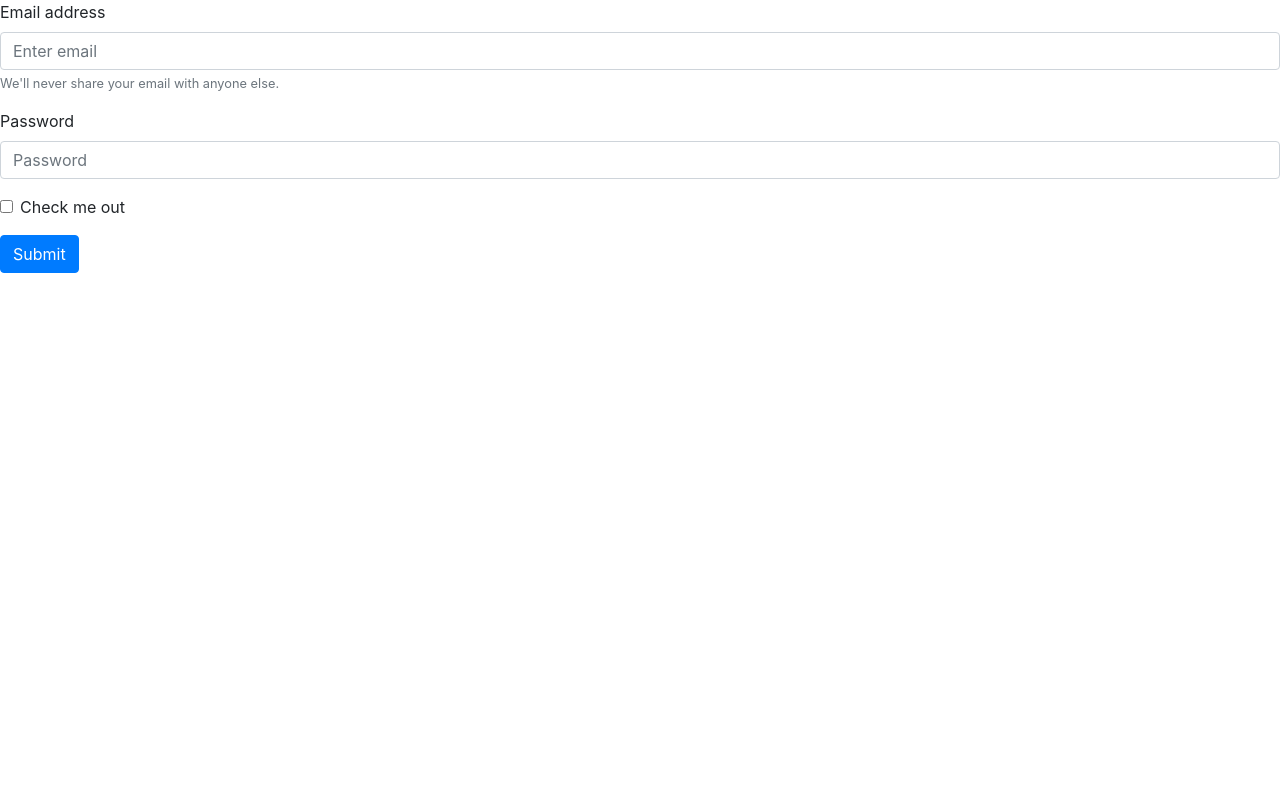
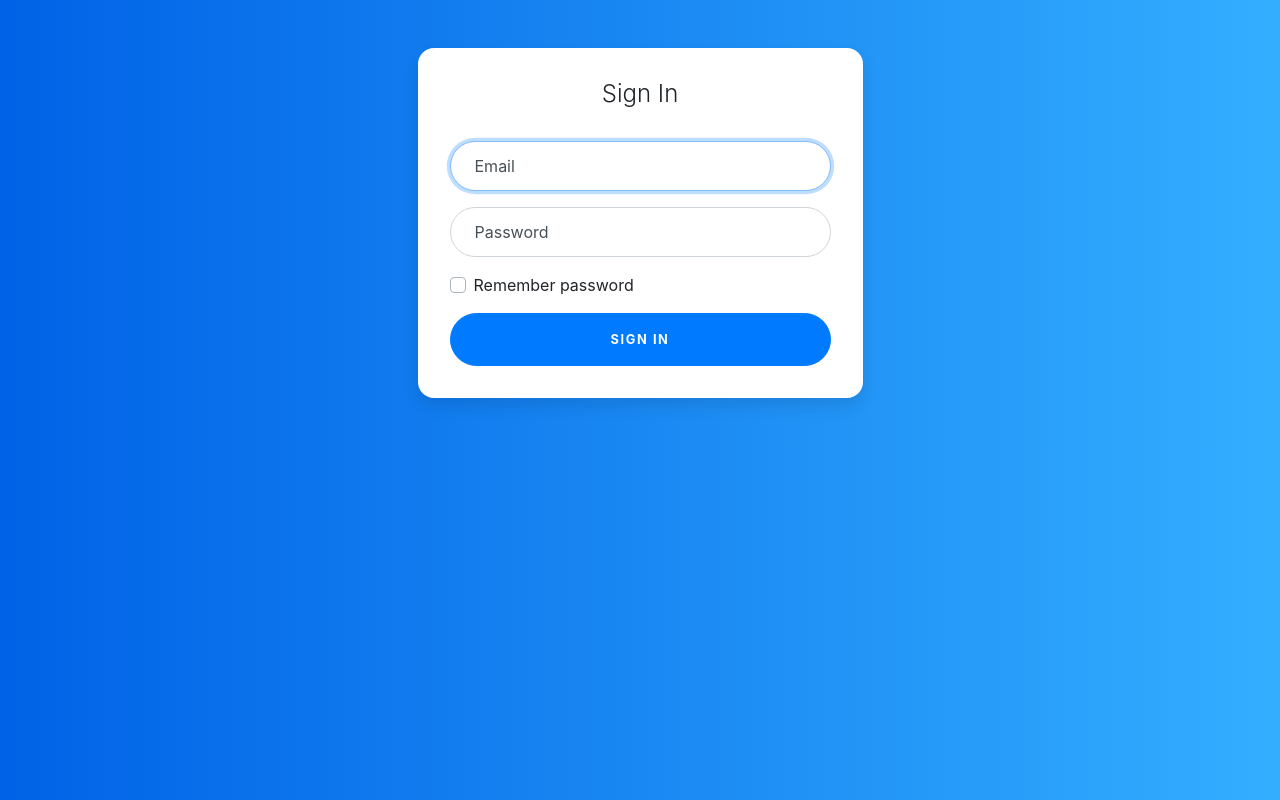
Before and after one commit to wodsonluiz/SaudePessoa_Presentation, an Angular app: page /login in a window 1280 px wide. Built offline with nearby package versions, Linux system fonts and the light colour scheme.

Commit message:
Ajuste Tela de Login

```diff
--- a/src/app/login/login.component.html
+++ b/src/app/login/login.component.html
@@ -1,6 +1,6 @@
-<form>
+<!--<form>
     <div class="form-group">
-      <label for="exampleInputEmail1">Email address</label>
+      <label for="exampleInputEmail1">Email</label>
       <input type="email" class="form-control" id="exampleInputEmail1" aria-describedby="emailHelp" placeholder="Enter email">
       <small id="emailHelp" class="form-text text-muted">We'll never share your email with anyone else.</small>
     </div>
@@ -15,4 +15,33 @@
     <nav>
         <button type="submit" class="btn btn-primary" routerLink="/pessoa">Submit</button>
     </nav>
-</form>
+</form>-->
+
+<div class="container">
+    <div class="row">
+      <div class="col-sm-9 col-md-7 col-lg-5 mx-auto">
+        <div class="card card-signin my-5">
+          <div class="card-body">
+            <h5 class="card-title text-center">Sign In</h5>
+            <form class="form-signin">
+              <div class="form-label-group">
+                <input type="email" id="inputEmail" class="form-control" placeholder="Email address" required autofocus>
+                <label for="inputEmail">Email</label>
+              </div>
+
+              <div class="form-label-group">
+                <input type="password" id="inputPassword" class="form-control" placeholder="Password" required>
+                <label for="inputPassword">Password</label>
+              </div>
+
+              <div class="custom-control custom-checkbox mb-3">
+                <input type="checkbox" class="custom-control-input" id="customCheck1">
+                <label class="custom-control-label" for="customCheck1">Remember password</label>
+              </div>
+              <button class="btn btn-lg btn-primary btn-block text-uppercase" type="submit" routerLink="/pessoa" >Sign in</button>
+            </form>
+          </div>
+        </div>
+      </div>
+    </div>
+  </div>
--- a/src/styles.css
+++ b/src/styles.css
@@ -1,2 +1,140 @@
 /* You can add global styles to this file, and also import other style files */
 @import '~bootstrap/dist/css/bootstrap.min.css';
+
+
+/* ---login--- */
+:root {
+    --input-padding-x: 1.5rem;
+    --input-padding-y: .75rem;
+  }
+
+  body {
+    background: #007bff;
+    background: linear-gradient(to right, #0062E6, #33AEFF);
+  }
+
+  .card-signin {
+    border: 0;
+    border-radius: 1rem;
+    box-shadow: 0 0.5rem 1rem 0 rgba(0, 0, 0, 0.1);
+  }
+
+  .card-signin .card-title {
+    margin-bottom: 2rem;
+    font-weight: 300;
+    font-size: 1.5rem;
+  }
+
+  .card-signin .card-body {
+    padding: 2rem;
+  }
+
+  .form-signin {
+    width: 100%;
+  }
+
+  .form-signin .btn {
+    font-size: 80%;
+    border-radius: 5rem;
+    letter-spacing: .1rem;
+    font-weight: bold;
+    padding: 1rem;
+    transition: all 0.2s;
+  }
+
+  .form-label-group {
+    position: relative;
+    margin-bottom: 1rem;
+  }
+
+  .form-label-group input {
+    height: auto;
+    border-radius: 2rem;
+  }
+
+  .form-label-group>input,
+  .form-label-group>label {
+    padding: var(--input-padding-y) var(--input-padding-x);
+  }
+
+  .form-label-group>label {
+    position: absolute;
+    top: 0;
+    left: 0;
+    display: block;
+    width: 100%;
+    margin-bottom: 0;
+    /* Override default `<label>` margin */
+    line-height: 1.5;
+    color: #495057;
+    border: 1px solid transparent;
+    border-radius: .25rem;
+    transition: all .1s ease-in-out;
+  }
+
+  .form-label-group input::-webkit-input-placeholder {
+    color: transparent;
+  }
+
+  .form-label-group input:-ms-input-placeholder {
+    color: transparent;
+  }
+
+  .form-label-group input::-ms-input-placeholder {
+    color: transparent;
+  }
+
+  .form-label-group input::-moz-placeholder {
+    color: transparent;
+  }
+
+  .form-label-group input::placeholder {
+    color: transparent;
+  }
+
+  .form-label-group input:not(:placeholder-shown) {
+    padding-top: calc(var(--input-padding-y) + var(--input-padding-y) * (2 / 3));
+    padding-bottom: calc(var(--input-padding-y) / 3);
+  }
+
+  .form-label-group input:not(:placeholder-shown)~label {
+    padding-top: calc(var(--input-padding-y) / 3);
+    padding-bottom: calc(var(--input-padding-y) / 3);
+    font-size: 12px;
+    color: #777;
+  }
+
+  .btn-google {
+    color: white;
+    background-color: #ea4335;
+  }
+
+  .btn-facebook {
+    color: white;
+    background-color: #3b5998;
+  }
+
+  /* Fallback for Edge
+  -------------------------------------------------- */
+
+  @supports (-ms-ime-align: auto) {
+    .form-label-group>label {
+      display: none;
+    }
+    .form-label-group input::-ms-input-placeholder {
+      color: #777;
+    }
+  }
+
+  /* Fallback for IE
+  -------------------------------------------------- */
+
+  @media all and (-ms-high-contrast: none),
+  (-ms-high-contrast: active) {
+    .form-label-group>label {
+      display: none;
+    }
+    .form-label-group input:-ms-input-placeholder {
+      color: #777;
+    }
+  }
```
